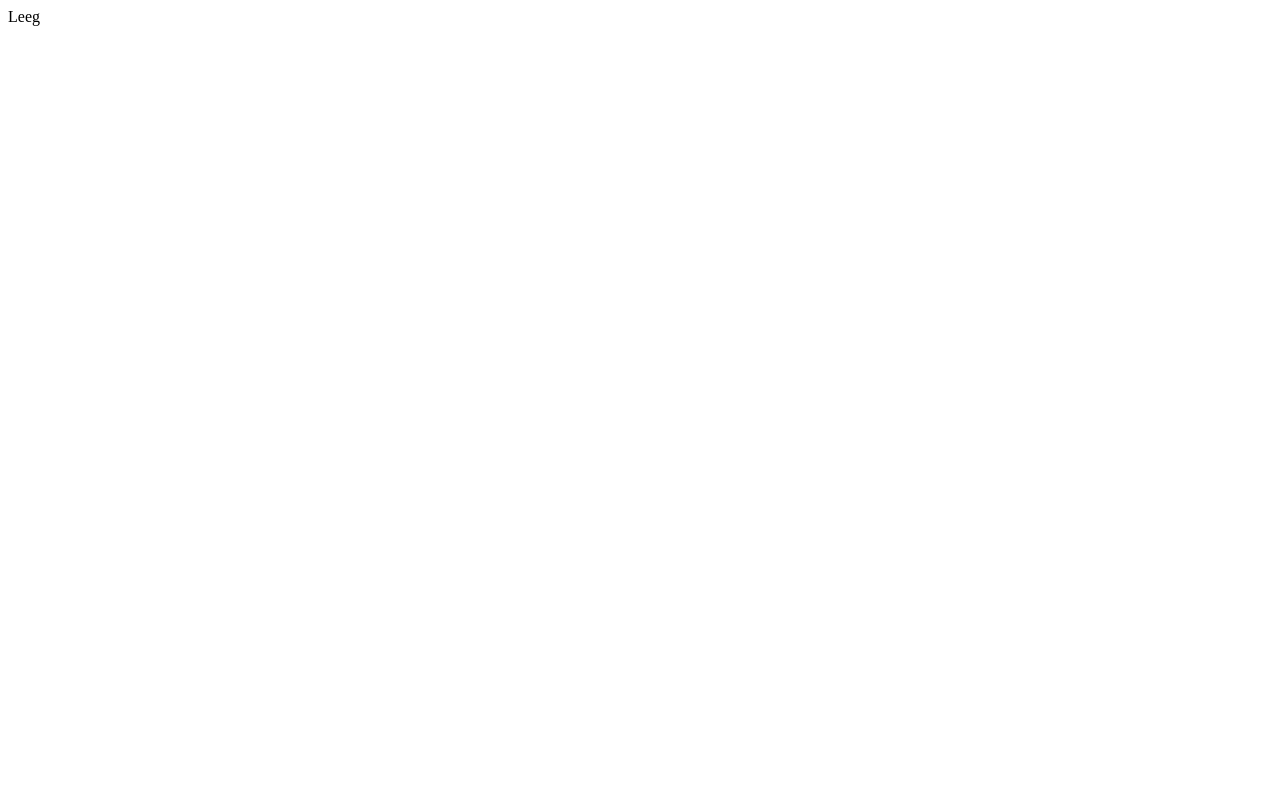
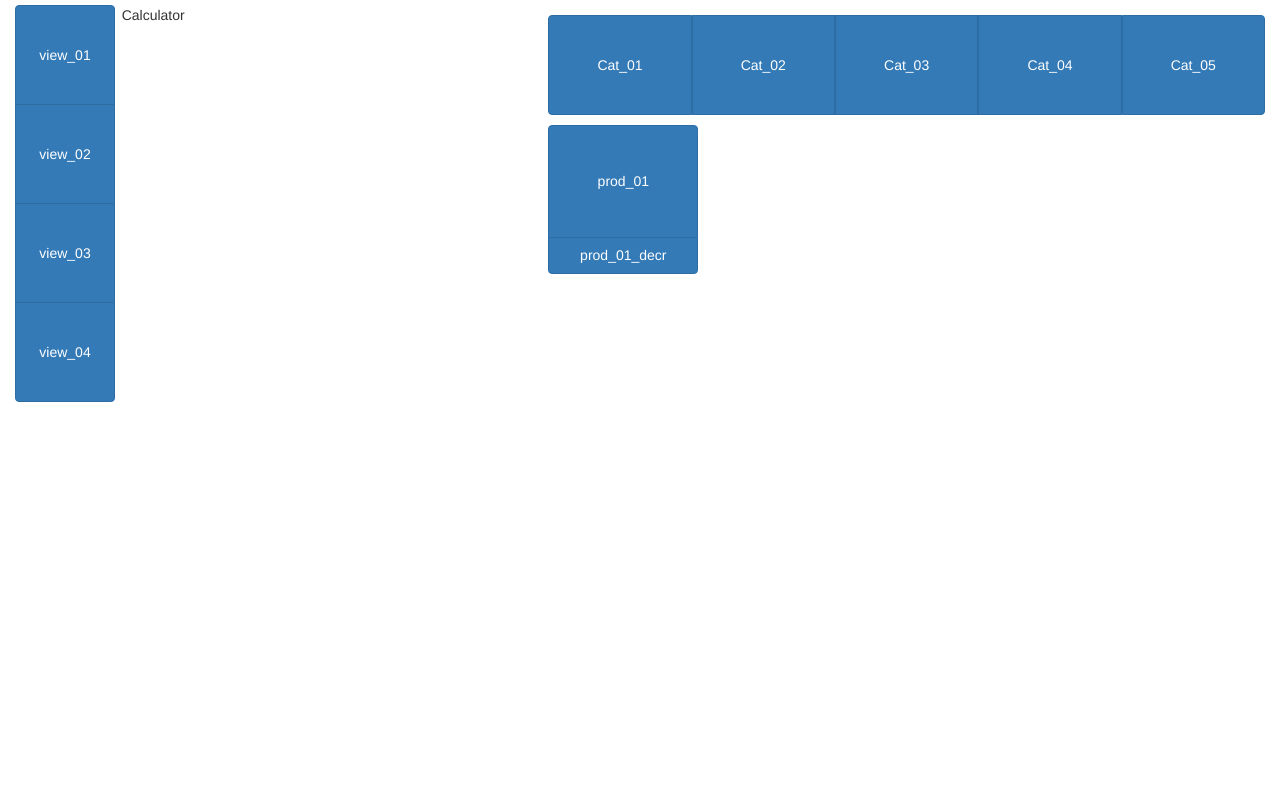
Before and after one commit to VSLCatena/marktwerking, a PHP site: page / in a window 1280 px wide. Before the commit the page is almost empty. Run offline with PHP 8.4, Linux system fonts and the light colour scheme; some libraries are stand-ins or nearby versions.

Commit message:
Buttons,columns

```diff
--- /dev/null
+++ b/css/index.css
@@ -0,0 +1,29 @@
+.btn-sq {
+  width: 100px !important;
+  height: 100px !important;
+  font-size: 10px;
+}
+
+.btn-sq-prod {
+  width: 150px !important;
+  height: 150px !important;
+  font-size: 12px;
+}
+
+
+.container-fluid {
+	margin: 5px;
+}
+
+.prod {
+	height:75% !important;
+}
+
+.prod_decr {
+	height:25% !important;
+}
+
+
+.category{
+	margin:10px;
+}
--- a/index.php
+++ b/index.php
@@ -1,3 +1,52 @@
-<?php
-echo "Leeg";
-?>
+<!DOCTYPE html>
+<html lang="en">
+<head>
+	<meta charset="utf-8">
+	<meta content="width=device-width, initial-scale=1" name="viewport">
+	<link href="./css/index.css" rel="stylesheet">
+	<link href="https://maxcdn.bootstrapcdn.com/bootstrap/3.3.7/css/bootstrap.min.css" rel="stylesheet">
+	<script src="https://ajax.googleapis.com/ajax/libs/jquery/3.2.0/jquery.min.js">
+	</script>
+	<script src="https://maxcdn.bootstrapcdn.com/bootstrap/3.3.7/js/bootstrap.min.js">
+	</script>
+	<title></title>
+</head>
+<body>
+	<div class="container-fluid">
+		<div class="row">
+			<div class="col-md-1 view">
+				<div class="btn-group-vertical">
+					<button class="btn btn-primary btn-sq" type="button">view_01</button>
+					<button class="btn btn-primary btn-sq" type="button">view_02</button>
+					<button class="btn btn-primary btn-sq" type="button">view_03</button>
+					<button class="btn btn-primary btn-sq" type="button">view_04</button>
+				</div>
+			</div>
+			<div class="col-md-4 calc">
+				Calculator
+			</div>
+			<div class="col-md-7">
+				<div class="row category">
+					<div class="col-md-12">
+						<div class="btn-group btn-group-justified">
+							<a class="btn btn-primary btn-sq">Cat_01</a>
+							<a class="btn btn-primary btn-sq">Cat_02</a>
+							<a class="btn btn-primary btn-sq">Cat_03</a>
+							<a class="btn btn-primary btn-sq">Cat_04</a>
+							<a class="btn btn-primary btn-sq">Cat_05</a>
+						</div>
+					</div>
+				</div>
+				<div class="row products">
+					<div class="col-md-12">
+						<div class="btn-group-vertical btn-sq-prod">
+							<button class="btn btn-primary prod" type="button">prod_01</button>
+							<button class="btn btn-primary prod_decr" type="button">prod_01_decr</button>
+						</div>
+					</div>
+				</div>
+			</div>
+		</div>
+	</div>
+</body>
+</html>
```
